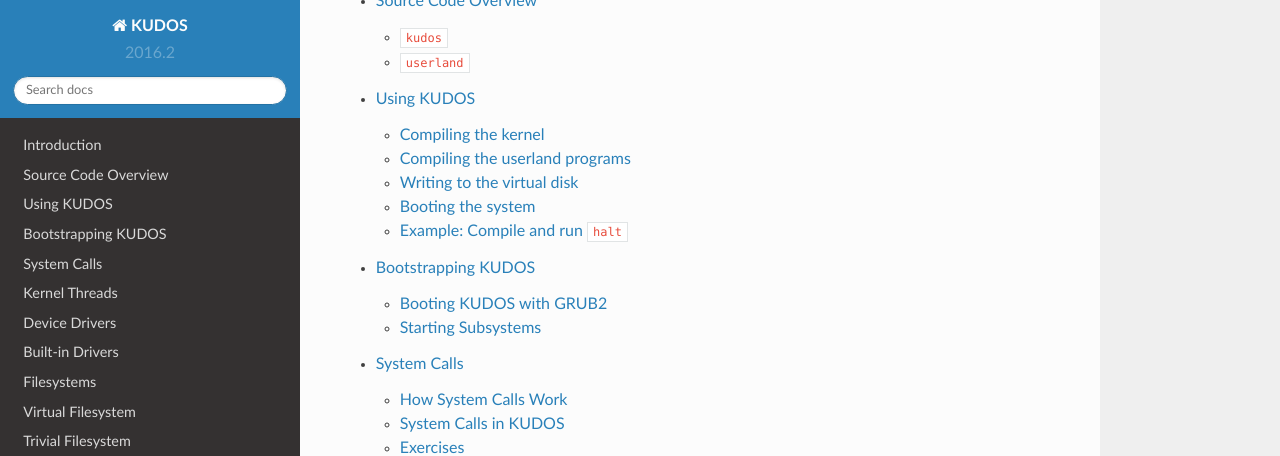
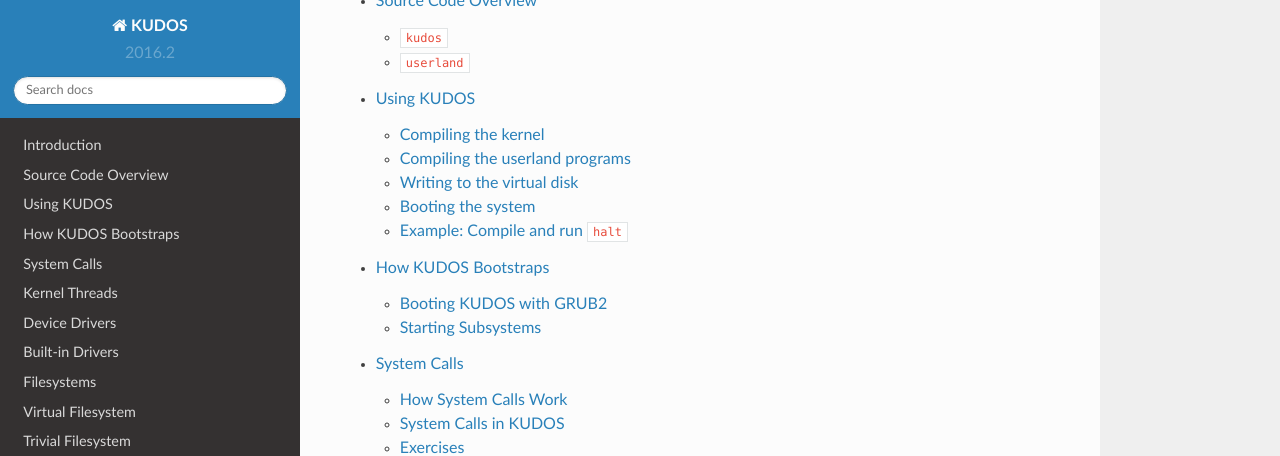
Before and after one commit to DIKU-EDU/kudos, a Sphinx documentation site: the page built from docs/index.rst, in a window 1280 px wide and 900 px high, scrolled down 435 px. Shown: the top 456 px of the window. Built offline with Sphinx 7.4.7 and the Read the Docs theme 2.0.0, drawn with Linux system fonts in a browser that asks for light colours.

Commit message:
A better title, I believe
Otherwise "Using KUDOS" and "Bootstrapping KUDOS" read too much alik.

```diff
--- a/docs/bootstrapping-kudos.rst
+++ b/docs/how-kudos-bootstraps.rst
@@ -1,5 +1,5 @@
-Bootstrapping KUDOS
-===================
+How KUDOS Bootstraps
+====================
 
 This section explains the bootup process of KUDOS from the first instruction
 ever executed by the CPU(s) to the point when userland processes can be
--- a/docs/index.rst
+++ b/docs/index.rst
@@ -13,7 +13,7 @@
    introduction.rst
    source-code-overview.rst
    using-kudos.rst
-   bootstrapping-kudos.rst
+   how-kudos-bootstraps.rst
    system-calls.rst
    kernel-threads.rst
    device-drivers.rst
```
